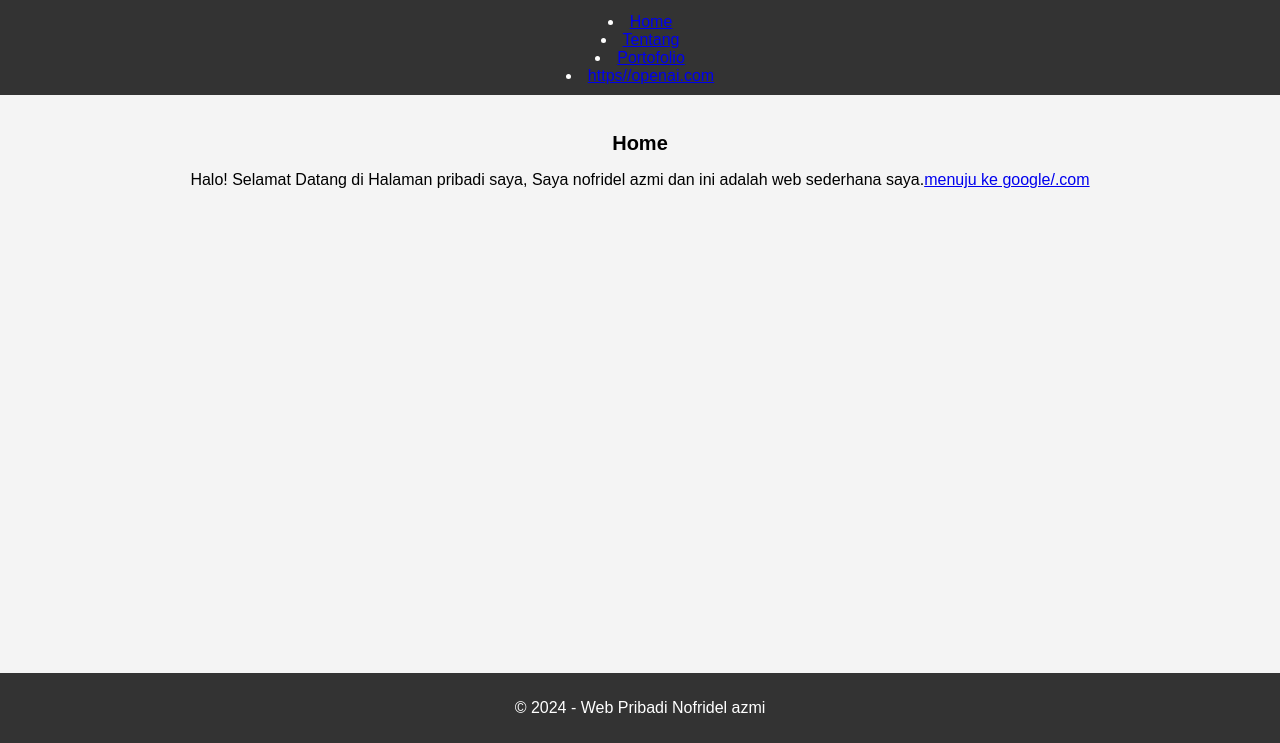
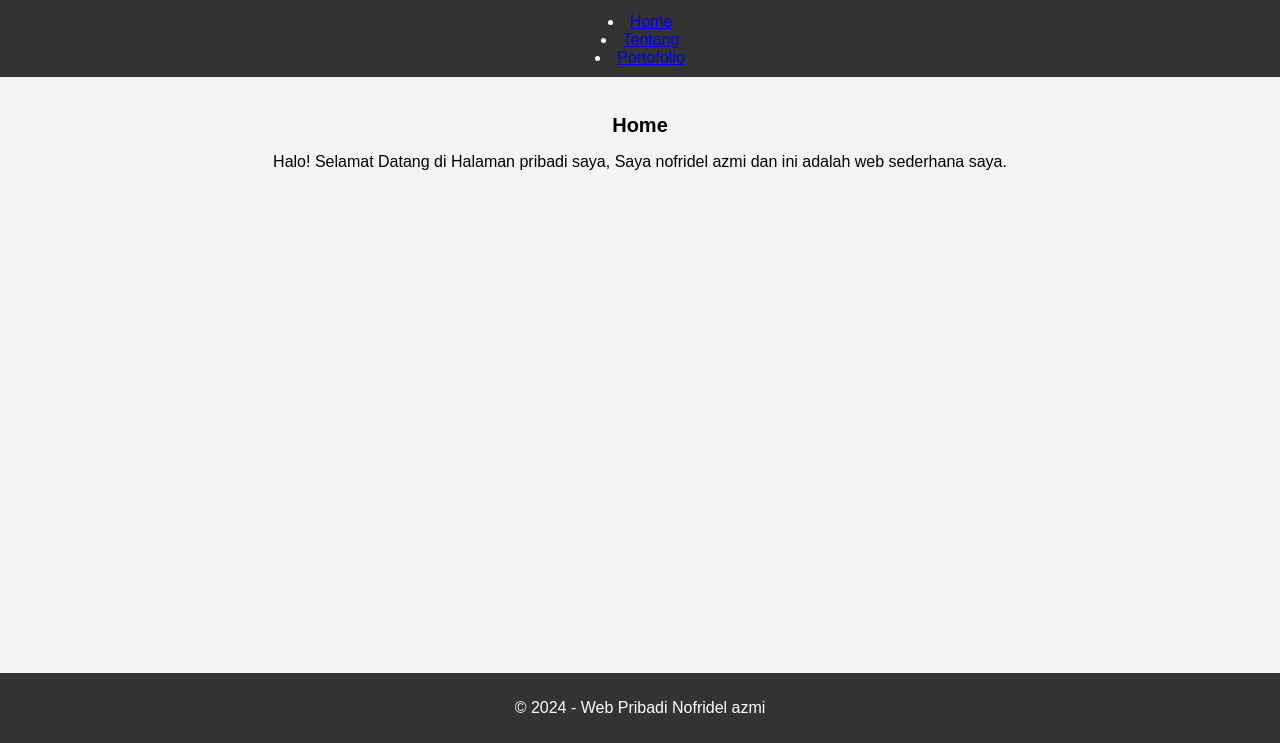
Before and after one commit to nofridel/nofridel-github.io, a plain HTML site: page index.html in a window 1280 px wide. Shown: the part 57-800 px from the top of the page. Drawn offline with Linux system fonts and the light colour scheme.

Commit message:
Update index.html

```diff
--- a/index.html
+++ b/index.html
@@ -14,7 +14,7 @@
                   <li><a href="index,html">Home</a></l1>
                   <li><a href="tentang.html">Tentang</a></li>
                   <li><a href="portofolio.html">Portofolio</a></li>
-                    <li><a href="google/.com">https//openai.com</a></li>
+
             </ul>
          </nav>
      </header>
@@ -22,7 +22,7 @@
       <main>
           <section>
               <h2>Home</h2>
-              <p>Halo! Selamat Datang di Halaman pribadi saya, Saya nofridel azmi dan ini adalah web sederhana saya.<a href="google.com">menuju ke google/.com</a>
+              <p>Halo! Selamat Datang di Halaman pribadi saya, Saya nofridel azmi dan ini adalah web sederhana saya.</p>
          </section>
      </main>
 
```
